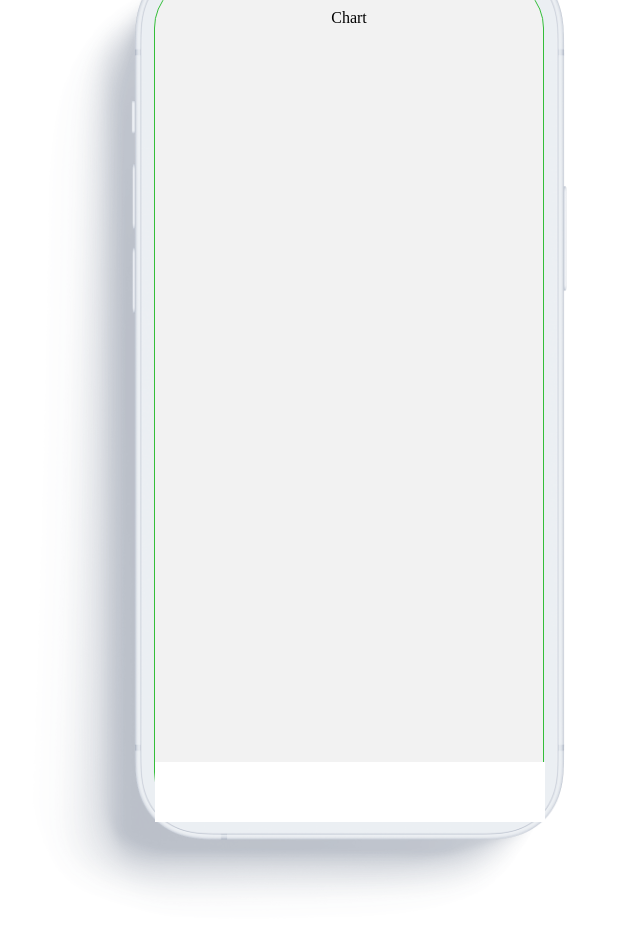
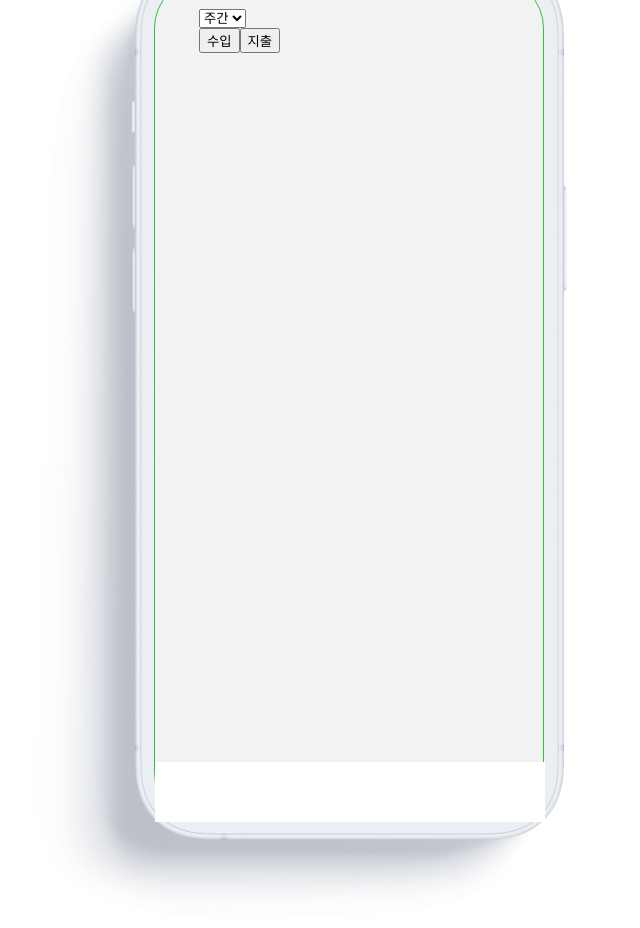
Before and after one commit to ozazat/moayo, a React (Vite) app: page /sub/chart in a window 1280 px wide. Shown: the top 928 px of the page, without its empty margins (291-931 px from the left). Built offline with nearby package versions, Linux system fonts and the light colour scheme; some icons are missing; a web font is replaced by a local one.

Commit message:
feat : 차트 로직 설계. 구현중.

```diff
--- a/package.json
+++ b/package.json
@@ -16,7 +16,12 @@
     "@fullcalendar/react": "^6.1.8",
     "@types/uuid": "^9.0.2",
     "axios": "^1.4.0",
+    "chart.js": "^4.3.0",
+    "chartjs-adapter-date-fns": "^3.0.0",
+    "chartjs-plugin-datalabels": "^2.2.0",
+    "date-fns": "^2.30.0",
     "react": "^18.2.0",
+    "react-chartjs-2": "^5.2.0",
     "react-dom": "^18.2.0",
     "react-router-dom": "^6.14.1",
     "uuid": "^9.0.0",
--- a/src/routes/Calendar/CalendarFormFullCalendar.tsx
+++ b/src/routes/Calendar/CalendarFormFullCalendar.tsx
@@ -42,7 +42,7 @@ const CalendarFormFullCalendar = () => {
   useEffect(() => {
     const fetchData = async () => {
       try {
-        const res = await getCalendar(year, month, "user17");
+        const res = await getCalendar(year, month, "iskra17");
         const eventsData = Object.entries(res).reduce((acc: EventObject[], [day, dayData]: [string, unknown]) => {
           const typedDayData = dayData as Record<string, unknown>[];
           const totalIncome = typedDayData.reduce((total: number, curr: any) => (curr.amount > 0 ? total + curr.amount : total), 0);
@@ -74,13 +74,13 @@ const CalendarFormFullCalendar = () => {
     let [income, expense, total] = eventInfo.event.title.split(",");
     return (
       <div style={{ textAlign: "right" }}>
-        <div style={{ fontSize: "0.8em", fontWeight: 900, color: "#34BE3A", visibility: income !== "none" ? "visible" : "hidden" }}>
+        <div style={{ fontSize: "0.4em", fontWeight: 900, color: "#34BE3A", visibility: income !== "none" ? "visible" : "hidden" }}>
           {Number(income).toLocaleString()}
         </div>
-        <div style={{ fontSize: "0.8em", fontWeight: 900, color: "#ff7473", visibility: expense !== "none" ? "visible" : "hidden" }}>
+        <div style={{ fontSize: "0.4em", fontWeight: 900, color: "#ff7473", visibility: expense !== "none" ? "visible" : "hidden" }}>
           {Number(expense).toLocaleString()}
         </div>
-        <div style={{ fontSize: "0.8em", fontWeight: 900, color: "#333333", visibility: total !== "none" ? "visible" : "hidden" }}>
+        <div style={{ fontSize: "0.4em", fontWeight: 900, color: "#333333", visibility: total !== "none" ? "visible" : "hidden" }}>
           {Number(total).toLocaleString()}
         </div>
       </div>
@@ -143,7 +143,7 @@ export default CalendarFormFullCalendar;
 
 const CalendarContainer = styled.div`
   margin-top: 2px;
-  width: 410px;
+  width: 440px;
   padding: 2px 32px 0;
 
   .fc .fc-toolbar.fc-header-toolbar {
--- a/src/routes/Chart/Chart.tsx
+++ b/src/routes/Chart/Chart.tsx
@@ -1,5 +1,124 @@
-const Chart = () => {
-  return <div>Chart</div>;
+import { useEffect, useState } from 'react';
+import { startOfWeek, endOfWeek, startOfMonth, endOfMonth, startOfYear, endOfYear, isWithinInterval, parseISO } from 'date-fns';
+import { useExpensesStore } from '@/store/useExpensesStore';
+import { search } from '@/types/apiTypes';
+import { Pie } from 'react-chartjs-2';
+import 'chart.js/auto';
+import 'chartjs-adapter-date-fns';
+import 'chartjs-plugin-datalabels';
+
+enum TimePeriod {
+  WEEK = '주간',
+  MONTH = '월간',
+  YEAR = '연간',
+  ALL = '전체',
+}
+
+enum ExpenseType {
+  INCOME = '수입',
+  EXPENSE = '지출',
+}
+
+interface IChartData {
+  labels: string[];
+  datasets: {
+    data: number[];
+    backgroundColor: string[];
+  }[];
+}
+
+const Chart: React.FC = () => {
+  const totalLists = useExpensesStore((state) => state.totalLists);
+  const [timePeriod, setTimePeriod] = useState<TimePeriod>(TimePeriod.WEEK);
+  const [expenseType, setExpenseType] = useState<ExpenseType>(ExpenseType.EXPENSE);
+  const [chartData, setChartData] = useState<IChartData | null>(null);
+
+  // 시간 주기에 따라 리스트 필터링
+  const filterListByTimePeriod = (list: search) => {
+    const listDate = parseISO(list.date);
+    switch (timePeriod) {
+      case TimePeriod.WEEK:
+        return isWithinInterval(listDate, { start: startOfWeek(new Date()), end: endOfWeek(new Date()) });
+      case TimePeriod.MONTH:
+        return isWithinInterval(listDate, { start: startOfMonth(new Date()), end: endOfMonth(new Date()) });
+      case TimePeriod.YEAR:
+        return isWithinInterval(listDate, { start: startOfYear(new Date()), end: endOfYear(new Date()) });
+      default:
+        return true;
+    }
+  };
+
+  useEffect(() => {
+    // 금액 타입에 따라 리스트 필터링
+    const filteredList = totalLists
+      .filter(filterListByTimePeriod)
+      .filter(
+        (list) => (expenseType === ExpenseType.INCOME ? list.amount >= 0 : list.amount < 0)
+      );
+
+    // 태그 별로 데이터 그룹화
+    const tags = filteredList.reduce((acc: any, list: search) => {
+      const tag = list.category.split('+')[0];
+      if (!acc[tag]) acc[tag] = 0;
+      acc[tag] += Math.abs(list.amount);
+      return acc;
+    }, {});
+
+    setChartData({
+      labels: Object.keys(tags),
+      datasets: [
+        {
+          data: Object.values(tags),
+          backgroundColor: ['#FF6384', '#36A2EB', '#FFCE56'], // 색상은 임의로 지정
+        },
+      ],
+    });
+  }, [totalLists, timePeriod, expenseType]);
+
+  if (!chartData) return null;
+
+  return (
+    <div>
+      {/* 시간 주기 선택 */}
+      <select
+        value={timePeriod}
+        onChange={(e) => setTimePeriod(e.target.value as TimePeriod)}
+      >
+        {Object.values(TimePeriod).map((period) => (
+          <option key={period} value={period}>
+            {period}
+          </option>
+        ))}
+      </select>
+
+      {/* 수입/지출 선택 */}
+      <div>
+        {Object.values(ExpenseType).map((type) => (
+          <button key={type} onClick={() => setExpenseType(type)}>
+            {type}
+          </button>
+        ))}
+      </div>
+
+      {/* 차트 */}
+      <Pie
+        data={chartData}
+        options={{
+          responsive: true,
+          plugins: { legend: { position: 'right' } },
+        }}
+      />
+
+      {/* 태그 별 목록 */}
+      <ul>
+        {chartData.labels.map((label, index) => (
+          <li key={label}>
+            {`${label} : ${chartData.datasets[0].data[index]}원`}
+          </li>
+        ))}
+      </ul>
+    </div>
+  );
 };
 
 export default Chart;
```
Also changed, not shown: 1 other file (tests, documents, lock files or other folders).
